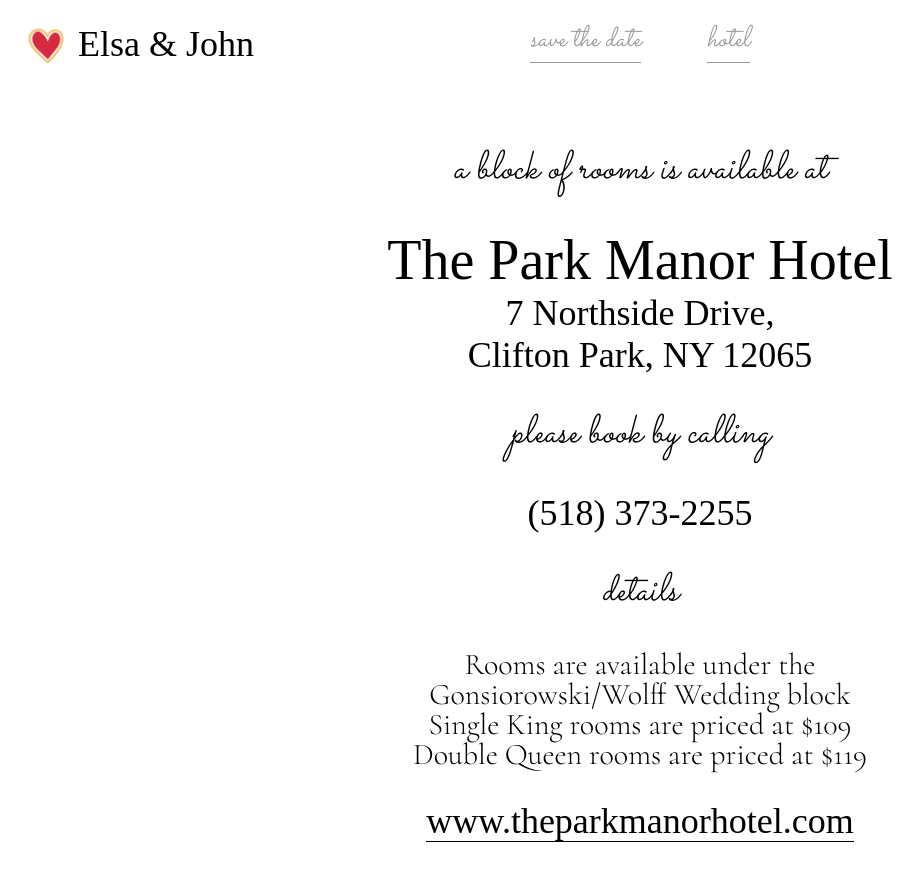
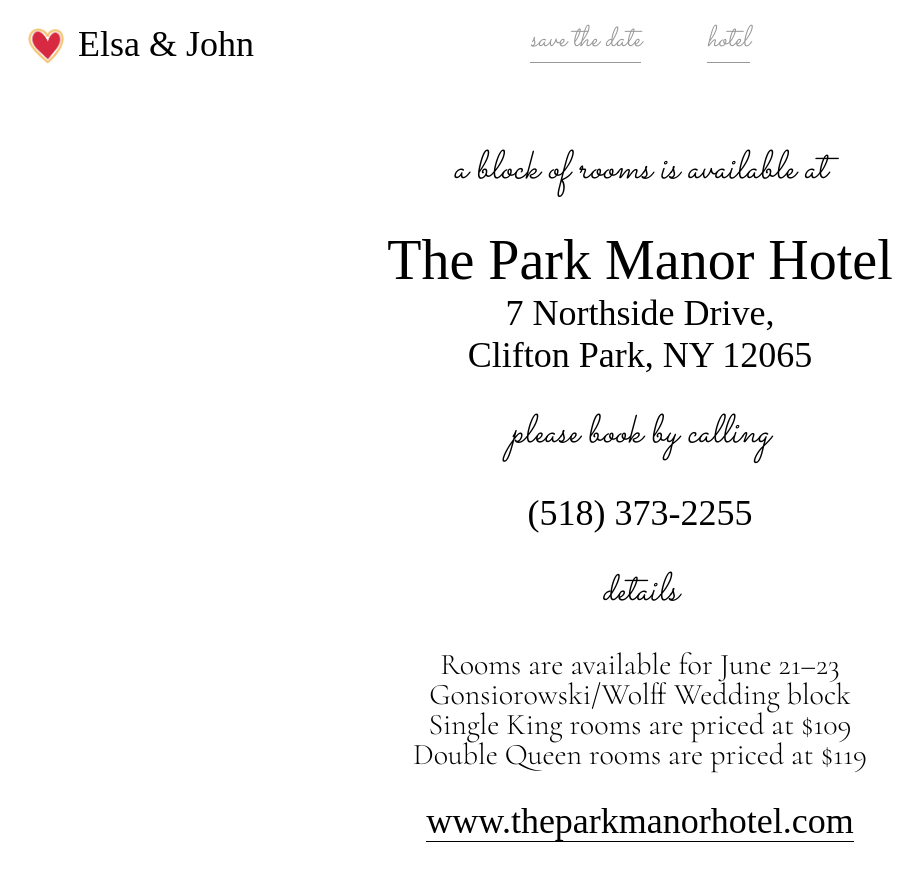
Before and after one commit to gonsie/gonsie.github.io, a Jekyll site: the page built from wedding/hotel.md, in a window 1280 px wide. Shown: the top 881 px of the page, without its empty margins (0-923 px from the left). Built offline with Jekyll 4.4.1, drawn with Linux system fonts in a browser that asks for light colours; some web fonts are replaced.

Commit message:
wedding hotel block dates

```diff
--- a/wedding/hotel.md
+++ b/wedding/hotel.md
@@ -12,7 +12,7 @@
 details
 
 <p class="block">
-Rooms are available under the<br/>
+Rooms are available for June 21&ndash;23<br/>
 Gonsiorowski/Wolff Wedding block<br/>
 Single King rooms are priced at $109<br/>
 Double Queen rooms are priced at $119
```
